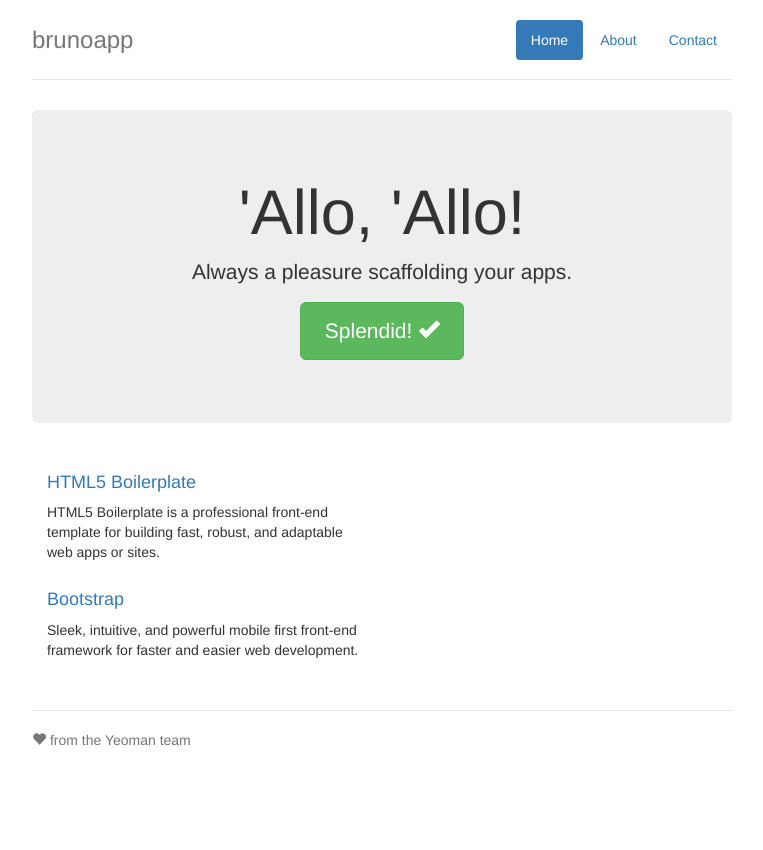
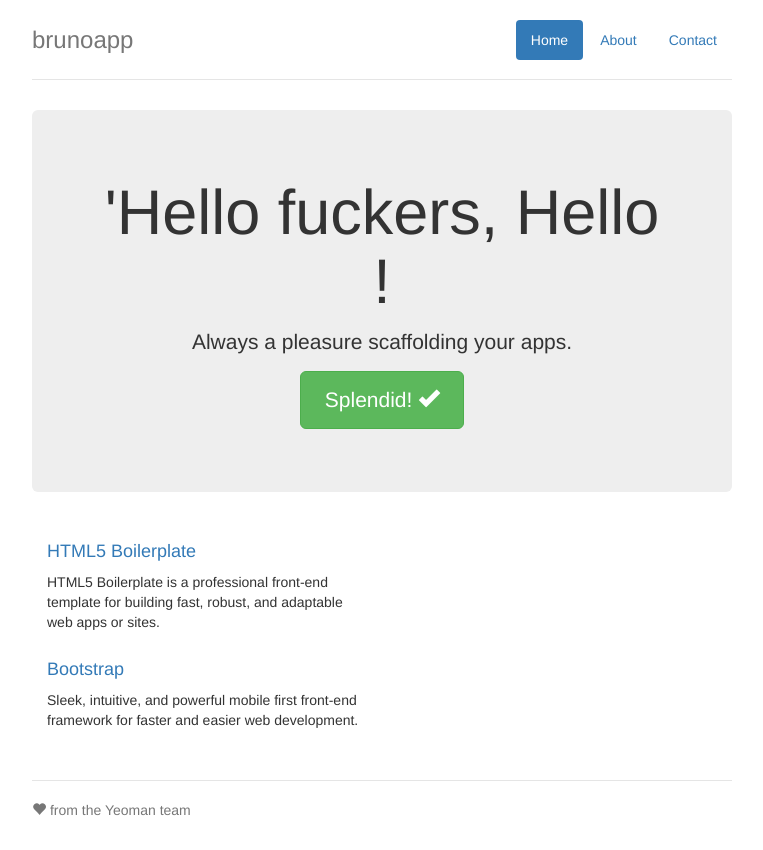
Before and after one commit to 1130838/brunoapp, a website: page app/index.html in a window 1280 px wide. Shown: the whole page, without its empty margins (258-1021 px from the left). Before the commit the page ends 800 px from the top, so only its background shows below. Drawn offline with nearby package versions, Linux system fonts and the light colour scheme; files that its build step writes are made by us from their sources.

Commit message:
changed to fuckers

```diff
--- a/app/index.html
+++ b/app/index.html
@@ -36,7 +36,7 @@
       </div>
 
       <div class="jumbotron">
-        <h1>'Allo, 'Allo!</h1>
+        <h1>'Hello fuckers, Hello !</h1>
         <p class="lead">Always a pleasure scaffolding your apps.</p>
         <p><a class="btn btn-lg btn-success" href="#">Splendid! <span class="glyphicon glyphicon-ok"></span></a></p>
       </div>
```
